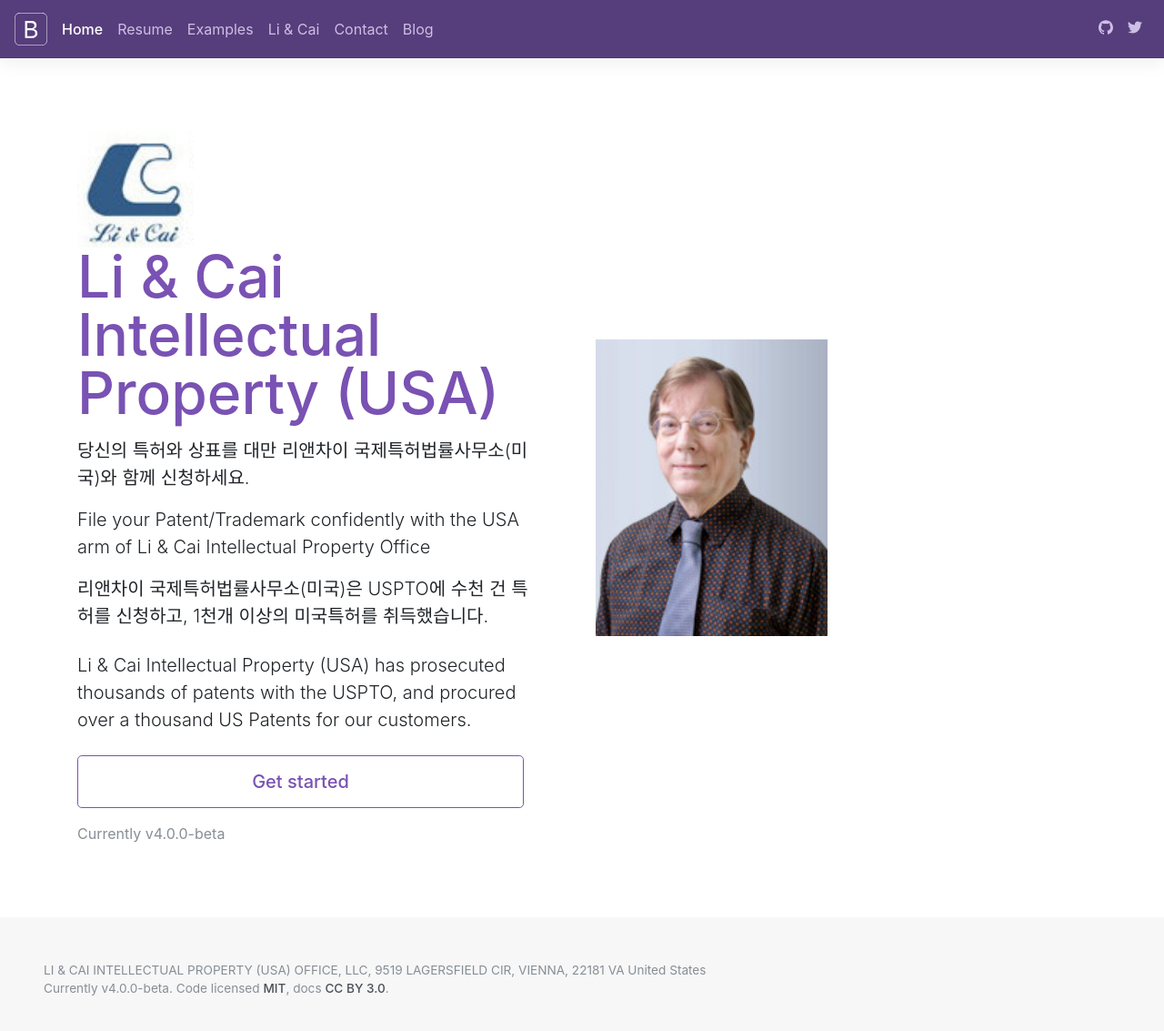
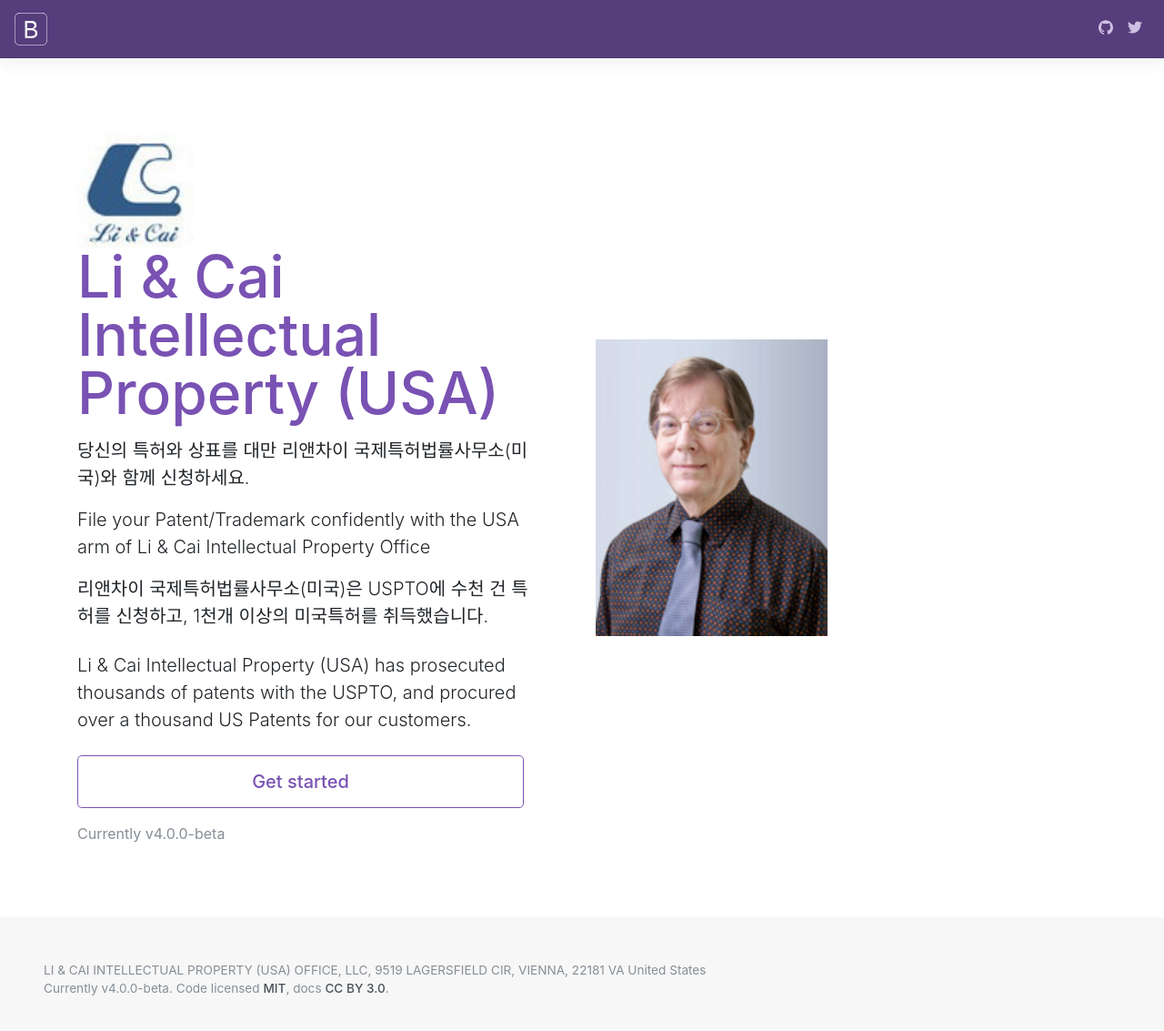
Before and after one commit to fliptop2/patent-javascript-ouicards, a Jekyll site: the page index.html, which Jekyll copies as it is, in a window 1280 px wide and 1144 px high. Shown: the top 1133 px of the window at 91% size. Built offline with Jekyll 4.4.1, drawn with Linux system fonts in a browser that asks for light colours; nearby versions of some CDN libraries; comment, search, counter and statistics services are not loaded.

Commit message:
Update index.html

```diff
--- a/index.html
+++ b/index.html
@@ -83,7 +83,7 @@
 
   </a>
 
-  <div class="navbar-nav-scroll">
+  <!-- <div class="navbar-nav-scroll">
     <ul class="navbar-nav bd-navbar-nav flex-row">
       <li class="nav-item">
         <a class="nav-link active" href="/" onclick="ga('send', 'event', 'Navbar', 'Community links', 'Bootstrap');">Home</a>
@@ -104,7 +104,7 @@
         <a class="nav-link" href="https://www.ptab.us/" onclick="ga('send', 'event', 'Navbar', 'Community links', 'Blog');" target="_blank" rel="noopener">Blog</a>
       </li>
     </ul>
-  </div>
+  </div> -->
   <ul class="navbar-nav flex-row ml-md-auto d-none d-md-flex">
     <li class="nav-item">
       <a class="nav-link p-2" href="https://github.com/fliptop2/" target="_blank" rel="noopener" aria-label="GitHub">
@@ -194,7 +194,7 @@
   });
 </script>
 <!-- Start of StatCounter Code for Default Guide -->
-<script type="text/javascript">
+<!-- <script type="text/javascript">
 var sc_project=11571186;
 var sc_invisible=0;
 var sc_security="3e1d7278";
@@ -208,7 +208,7 @@
 Made Easy - StatCounter" href="http://statcounter.com/"
 target="_blank"><img class="statcounter"
 src="//c.statcounter.com/11571186/0/3e1d7278/0/" alt="Web
-Analytics Made Easy - StatCounter"></a></div></noscript>
+Analytics Made Easy - StatCounter"></a></div></noscript>  -->
 <!-- End of StatCounter Code for Default Guide -->
     <script async defer src="//assets.pinterest.com/js/pinit.js"></script>
   </body>
```
